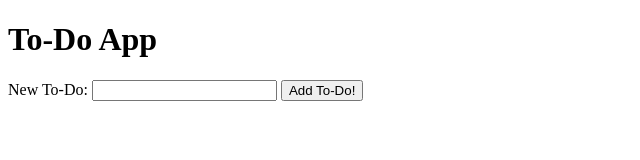
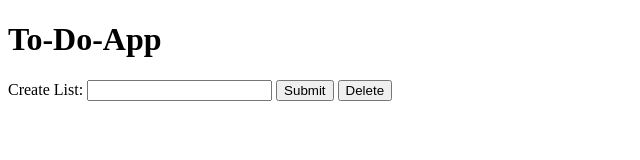
Before and after one commit to jjohnso1/to-do-app, a plain HTML site: page index.html in a window 1280 px wide. Shown: the whole page, without its empty margins (0-640 px from the left). Drawn offline with Linux system fonts and the light colour scheme.

Commit message:
Revision 06/23

```diff
--- a/index.html
+++ b/index.html
@@ -2,18 +2,18 @@
 <html>
   <head>
     <meta name="viewpoint" content="width=device-width, inital-scale=1">
-    <title>To-Do App</title>
+    <title>To-Do-App</title>
   </head>
   <body>
-    <h1>To-Do App</h1>
+    <h1>To-Do-App</h1>
     <form id="addToDoForm">
-      <label for="newToDoText">New To-Do:</label>
+      <label for="newToDoText"> Create List:</label>
       <input type="text" id="newToDoText">
-      <button type="submit">Add To-Do!</button>
+      <button type="submit"> Submit</button>
+      <button type="delete"> Delete</button>
     </form>
     <ul id="toDoList">
     </ul>
-
     <script src="app.js"></script>
   </body>
 </html>
```
